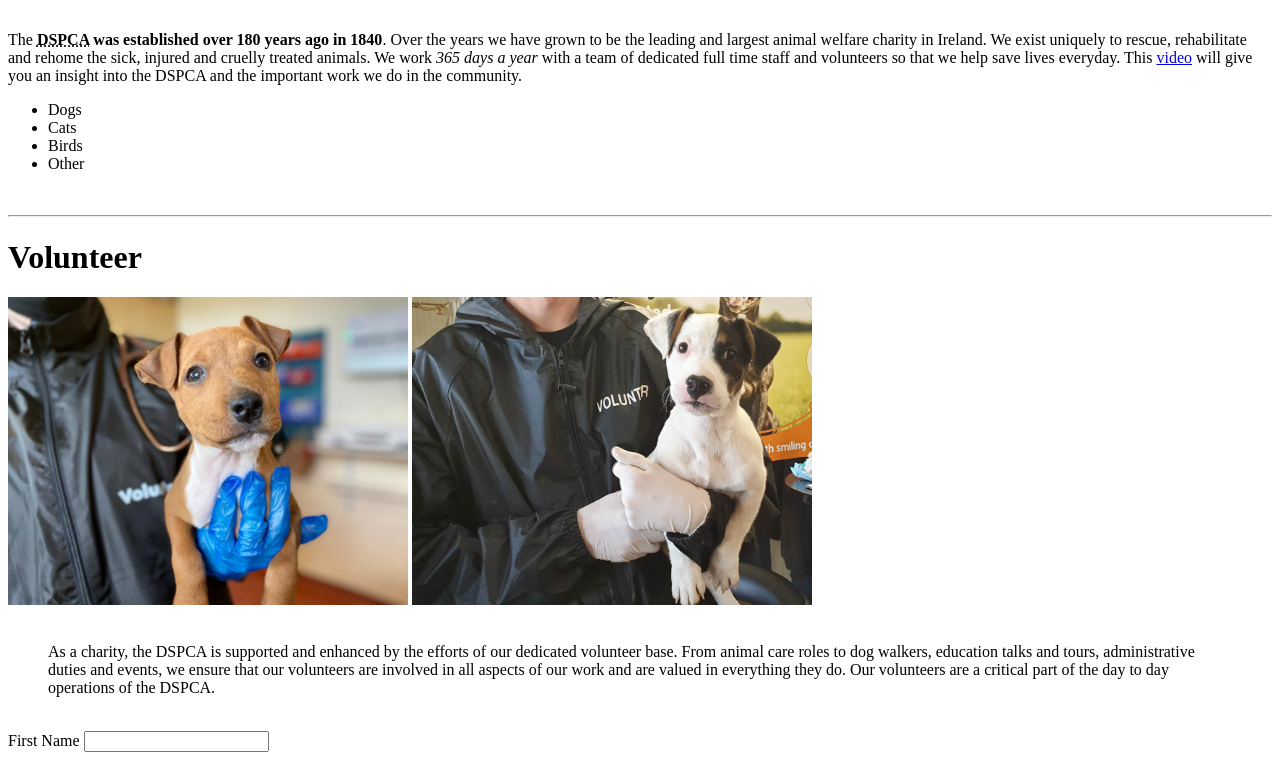
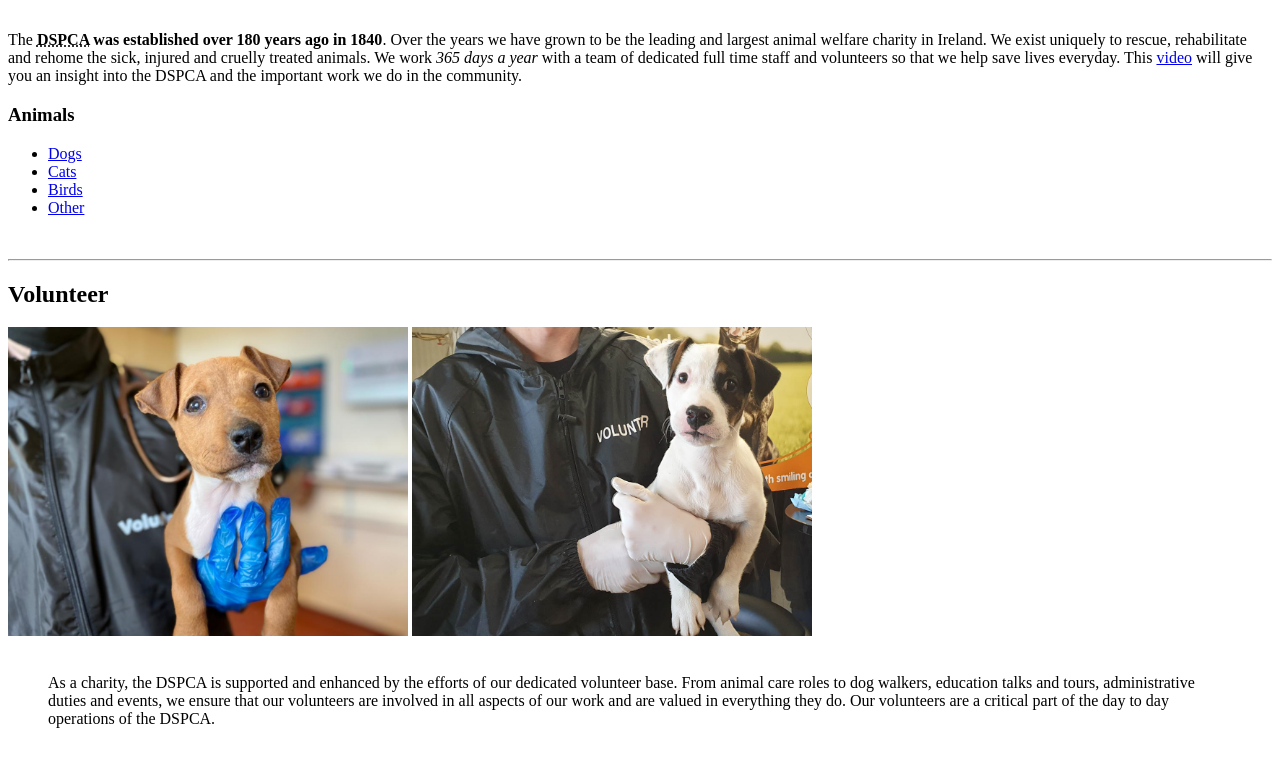
Before and after one commit to juliempowell/Test, a plain HTML site: page index.html in a window 1280 px wide. Shown: the part 771-1530 px from the top of the page. Drawn offline with Linux system fonts and the light colour scheme.

Commit message:
text commit

```diff
--- a/index.html
+++ b/index.html
@@ -26,14 +26,15 @@
         Lorem Ipsum is simply dummy text of the printing and typesetting industry. <u>Lorem Ipsum</u> has been the industry's standard dummy text ever since the 1500s, when an unknown printer took a galley of type and scrambled it to make a type specimen book. It has survived not only five centuries, but also the leap into electronic typesetting, remaining essentially unchanged. It was popularised in the 1960s with the release of Letraset sheets containing Lorem Ipsum passages, and more recently with desktop publishing software like Aldus PageMaker including versions of Lorem Ipsum.
         </li>
         </ol>
-
 <br />
     The <strong><abbr title="Dublin Society for the Prevention of Cruelty to Animals">DSPCA</abbr> was established over 180 years ago in 1840</strong>. Over the years we have grown to be the leading and largest animal welfare charity in Ireland. We exist uniquely to rescue, rehabilitate and rehome the sick, injured and cruelly treated animals. We work <em>365 days a year</em> with a team of dedicated full time staff and volunteers so that we help save lives everyday. This <a href=" https://www.dspca.ie/" target="_blank">video</a> will give you an insight into the DSPCA and the important work we do in the community.
-    <ul>
-        <li>Dogs</li>
-        <li>Cats</li>
-        <li>Birds</li>
-        <li>Other</li></ul>
+   <aside>
+   <h3>Animals</h3>
+   <ul>
+        <li><a href="https://en.wikipedia.org/wiki/Dog">Dogs</a></li>
+        <li><a href="https://en.wikipedia.org/wiki/Cat">Cats</a></li>
+        <li><a href="https://en.wikipedia.org/wiki/Bird">Birds</a></li>
+        <li><a href="https://en.wikipedia.org/wiki/Animal">Other</a></li></ul>
 <br />
 <hr>
 <h1>Volunteer</h1>
```
